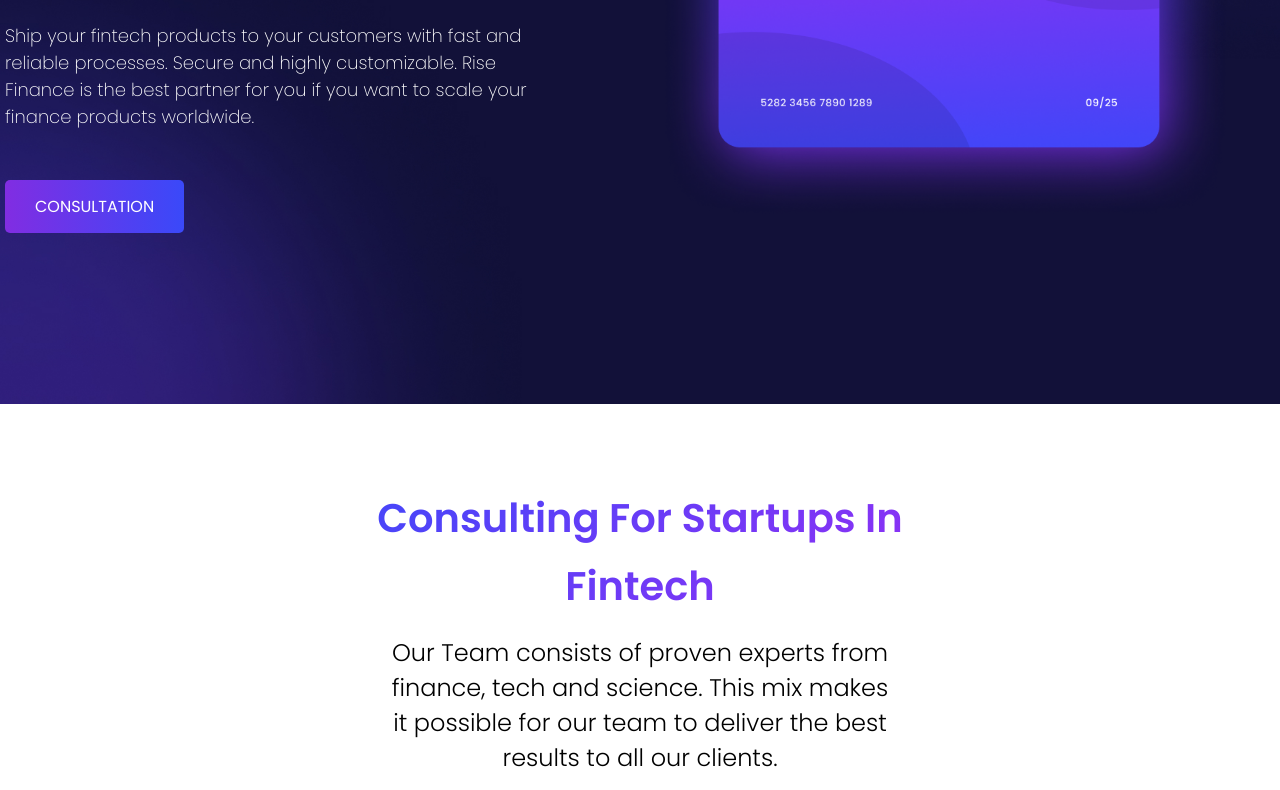
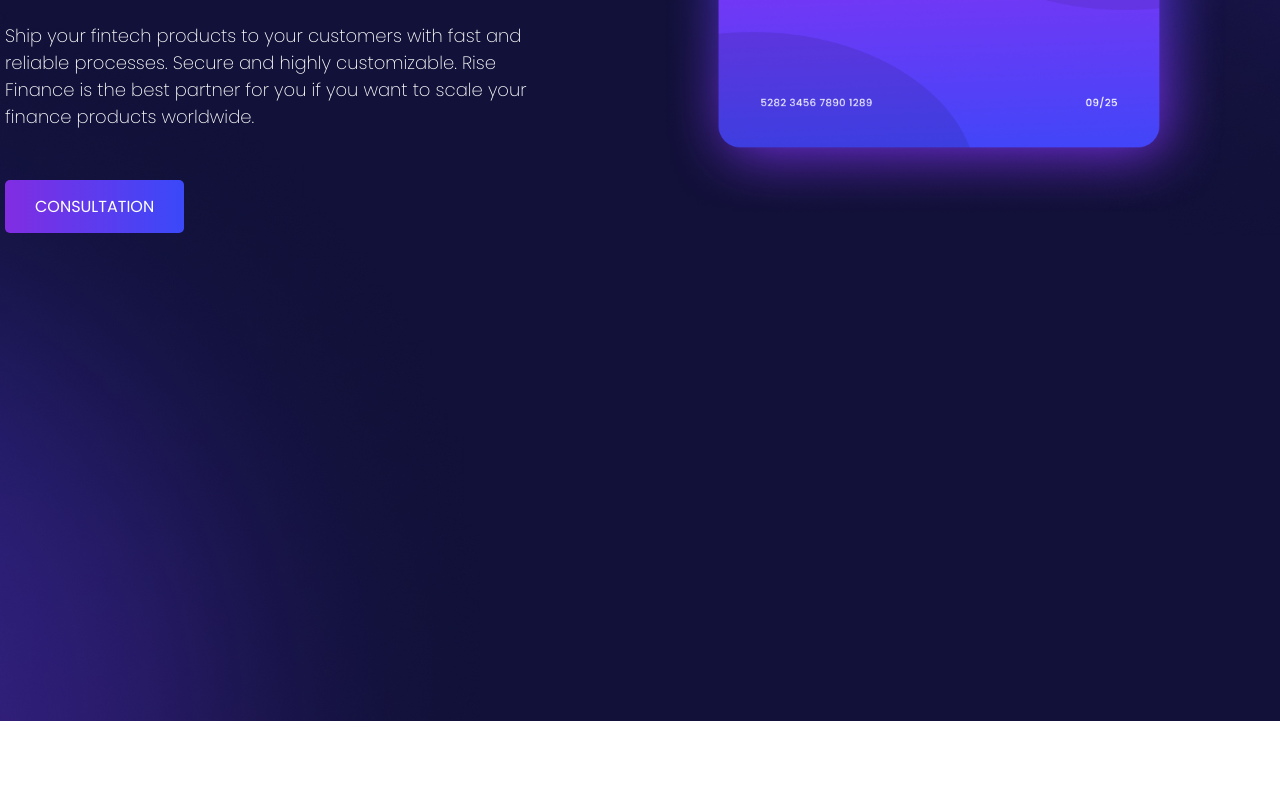
Before and after one commit to TonyFreid/Bank, a plain HTML site: page index.html in a window 1280 px wide. Shown: the part 396-1186 px from the top of the page. Drawn offline with Linux system fonts and the light colour scheme.

Commit message:
Update style.css

```diff
--- a/style.css
+++ b/style.css
@@ -7,7 +7,7 @@
 
 .wrapper {
     background-image: url('./bg.jpg');
-    height: 100vh;
+    height: 1117px;
     width: 100%;
     background-repeat: no-repeat;
     background-size: cover;
```
